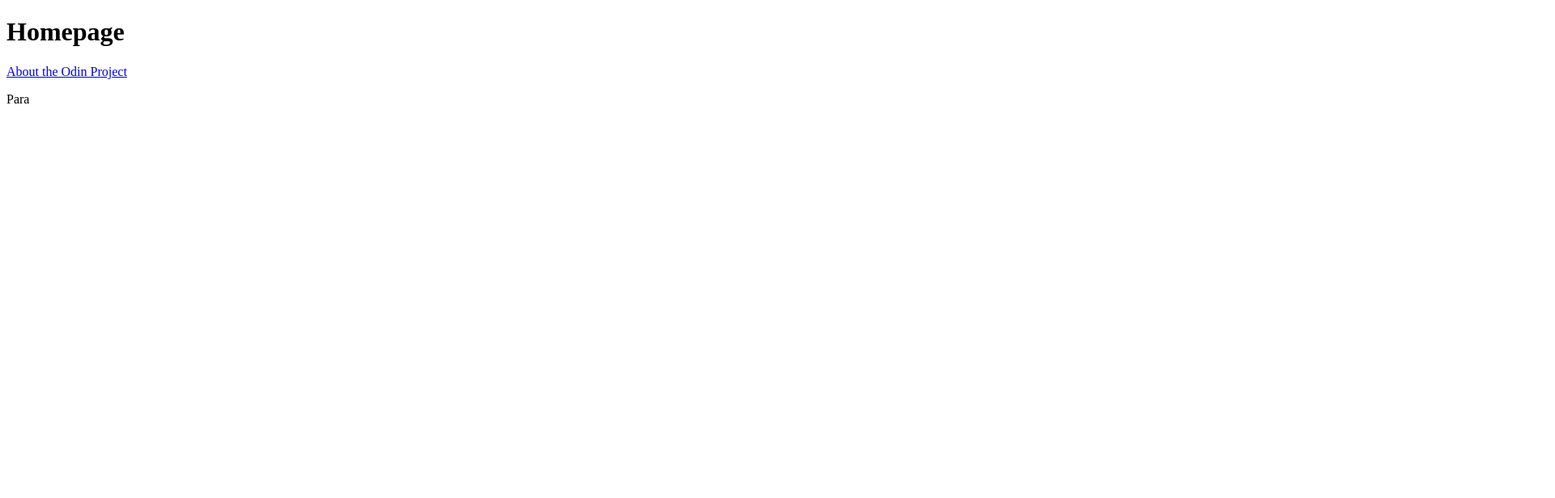
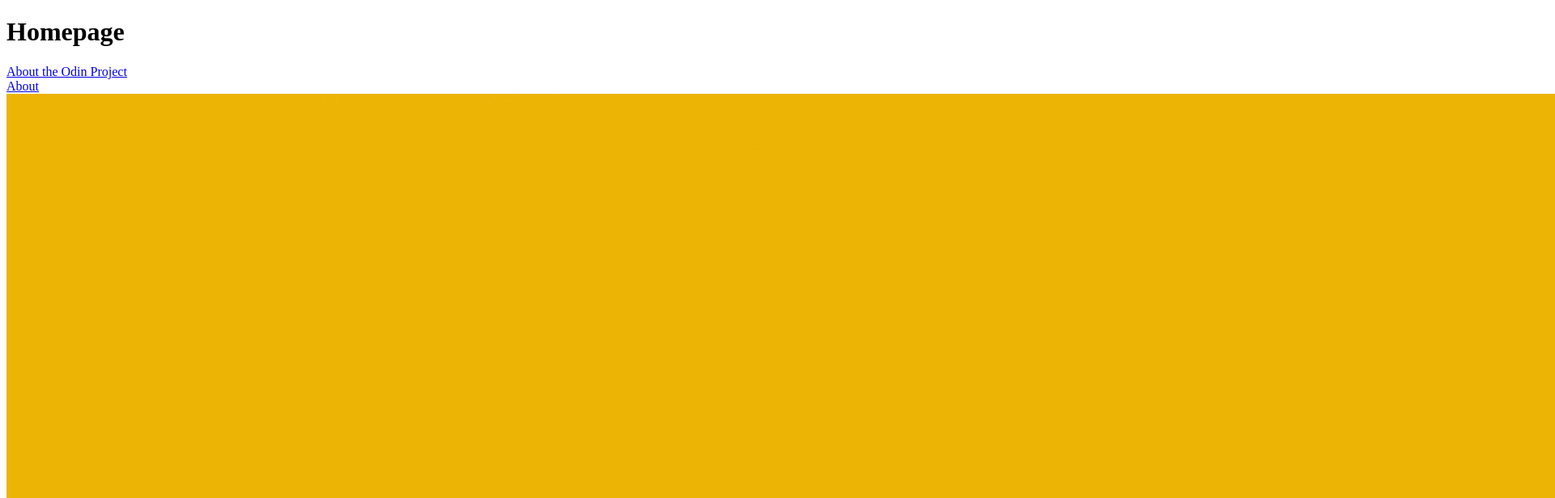
Before and after one commit to RichiCod3s/HTML_CSS_Practice, a plain HTML site: page odin-links-and-images/index.html in a window 1280 px wide. Shown: the top 616 px of the page at 81% size, 1920 px wide, since content can reach past the window. Drawn offline with Linux system fonts and the light colour scheme.

Commit message:
Absolute & Relative link / Images

```diff
--- a/odin-links-and-images/index.html
+++ b/odin-links-and-images/index.html
@@ -12,6 +12,17 @@
      The value of the href attribute is the destination we want our link to go to.-->
     <a href="https://www.theodinproject.com/about">About the Odin Project</a>
 
-    <p>Para</p>
+    <!-- Relative link is a link to a page on you website and do not include the domain name
+     since it is another page on the same site, it assumes the domain name will be the same as the page we created the link on.
+Relative links only include the file path to the other page, relative to the page you are creating the link on. -->
+  <div>
+    <a href="./pages/about.html">About</a>
+  </div>
+
+  <img src="./images/dog.jpg">
+
+
+
+
 </body>
 </html>
```
Also changed, not shown: odin-links-and-images/pages/about.html (added, +12 -0 lines), odin-links-and-images/images/dog.jpg (added).
